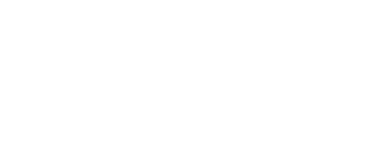
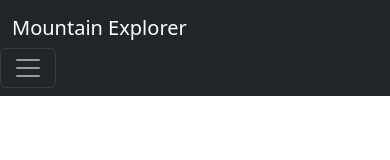
Before and after one commit to joseph-sikowitz/mountain-explorer, a website: page public/index.html in a window 390 px wide. Drawn offline with nearby package versions, Linux system fonts and the light colour scheme.

Commit message:
Added navbar to index.html.

```diff
--- a/public/index.html
+++ b/public/index.html
@@ -11,7 +11,8 @@
       name="description"
       content="Mountain Explorer is a hiking management and planning application where users can search for mountains and trails, manage their account, and save favorite hikes."
     />
-    <link rel="icon" type="image/x-icon" href="" />
+    <!-- TODO:Add Favicon -->
+    <link rel="icon" type="image/x-icon" href="#" />
 
     <!-- CDN and local stylesheets, Google fonts-->
     <link
@@ -31,7 +32,32 @@
     <link rel="stylesheet" href="css/index.css" />
   </head>
   <body>
-    <nav></nav>
+    <!-- Navigation Bar -->
+    <nav class="navbar navbar-expand-lg navbar-dark bg-dark sticky-top">
+      <div class="container">
+        <a class="navbar-brand" href="index.html">Mountain Explorer</a>
+      </div>
+      <button
+          class="navbar-toggler"
+          type="button"
+          data-bs-toggle="collapse"
+          data-bs-target="#navbarSupportedContent"
+          aria-controls="navbarSupportedContent"
+          aria-expanded="false"
+          aria-label="Toggle navigation"
+          aria-current="page"
+        >
+          <span class="navbar-toggler-icon"></span>
+        </button>
+        <div class="collapse navbar-collapse" id="navbarSupportedContent">
+          <ul class="navbar-nav ms-auto mb-2 mb-lg-0 px-5">
+            <li class="nav-item px-5">
+              <a class="nav-link" href="#">Login</a>
+            </li>
+          </ul>
+        </div>
+    </nav>
+
     <main></main>
     <footer></footer>
 
```
